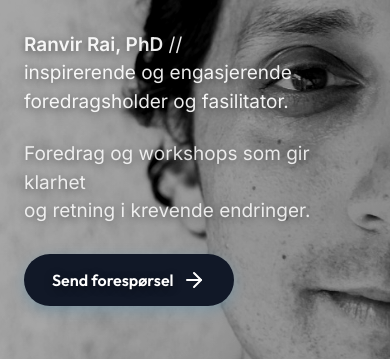
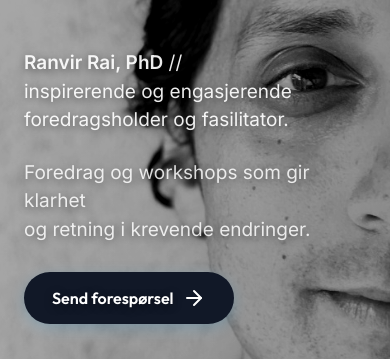
Before and after one commit to ranviero/ranvirrai.no, a plain HTML site: page index.html in a window 390 px wide. Shown: the part 343-702 px from the top of the page. Drawn offline with nearby package versions, Linux system fonts and the light colour scheme.

Commit message:
Add files via upload

```diff
--- a/index.html
+++ b/index.html
@@ -949,7 +949,7 @@
                 flex-direction: column !important;
                 align-items: flex-start !important;
                 justify-content: center !important;
-                gap: 48px !important; /* Økt fra 28px for mer luft under h1 */
+                gap: 85px !important; /* Økt betydelig fra 48px for å unngå tekst over ansiktet/øyet på bakgrunnsbildet */
                 padding: 0 24px !important;
                 height: 100% !important;
                 margin-top: -80px !important;
```
